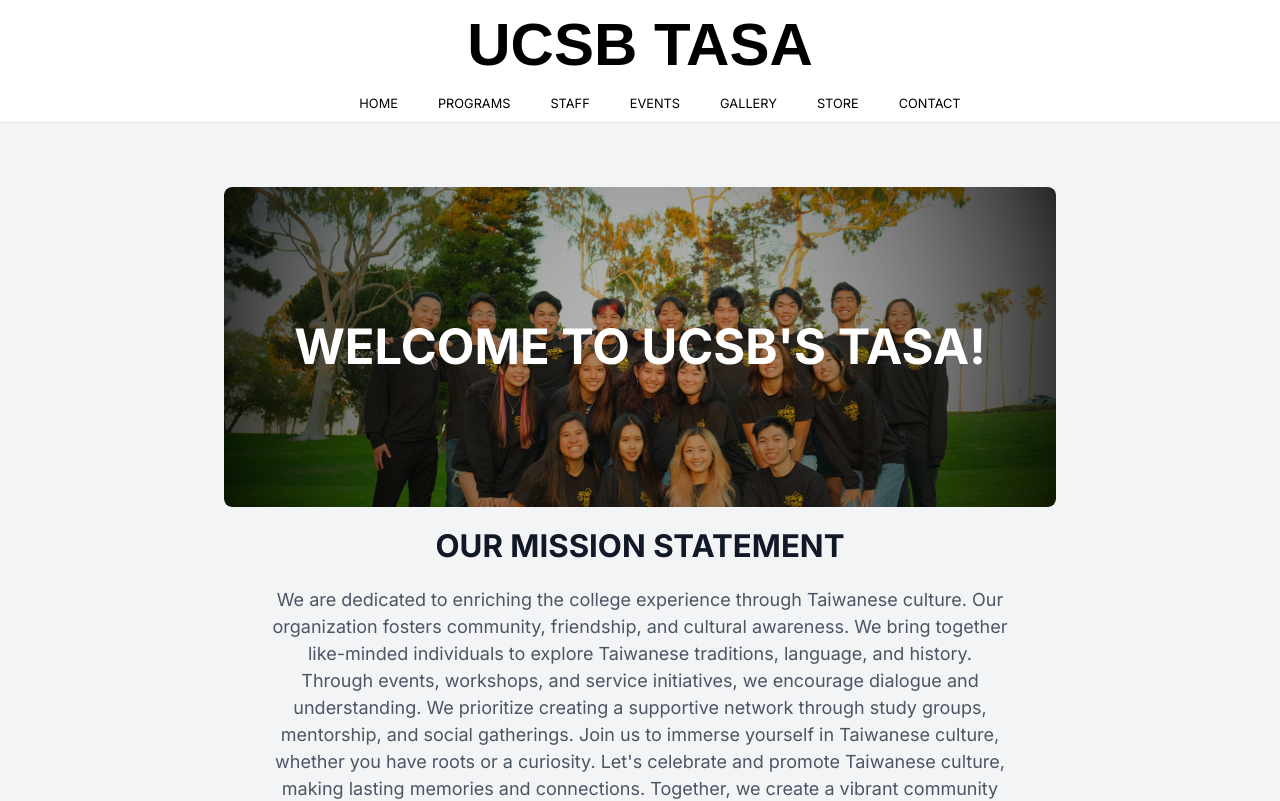
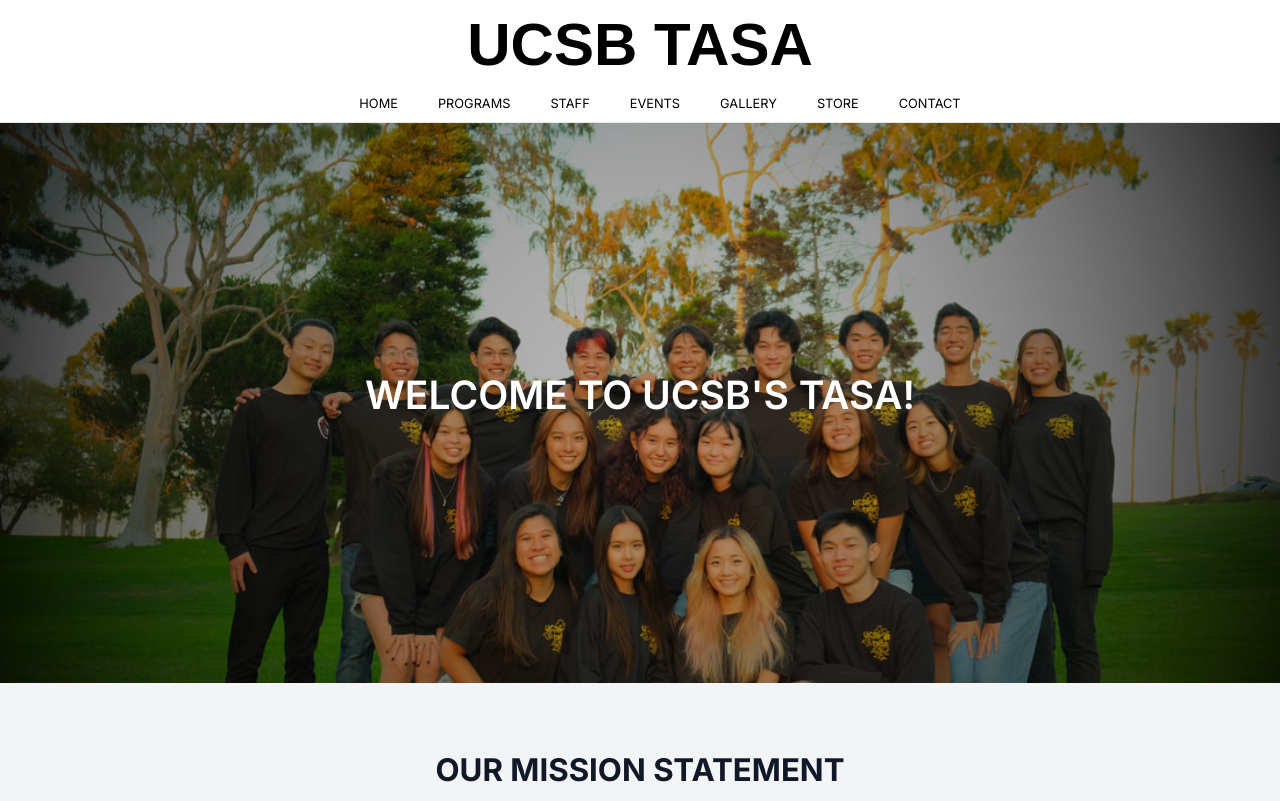
Before and after one commit to UCSBTASA/UCSBTASA.github.io, a Next.js app: page / in a window 1280 px wide. Shown: the top 801 px of the page. Built offline with nearby package versions, Linux system fonts and the light colour scheme.

Commit message:
Update Main Page Image
Hero Banner Version

```diff
--- a/app/_components/main.tsx
+++ b/app/_components/main.tsx
@@ -2,10 +2,28 @@ import Image from "next/image";
 
 const Main = () => {
   return (
+    <div>
+      <div className="relative h-80 lg:h-[70vh]">
+        <Image
+          src="/homepage/staff.jpg"
+          alt="Big Little Photo"
+          fill
+          quality={100}
+          style={{ objectFit: "cover" }}
+        />
+        <div className="absolute inset-0 flex items-center justify-center text-center text-white">
+          <div className="relative z-10">
+            <h1 className="text-4xl font-semibold mb-4 uppercase">
+              WELCOME TO UCSB&apos;S TASA!
+            </h1>
+          </div>
+        </div>
+        <div className="absolute inset-0 bg-black opacity-30"></div>
+      </div>
       <div className="w-full text-center bg-gray-100 py-8">
         <div className="container mx-auto max-w-4xl px-4 sm:px-6 lg:px-8">
           <div className="my-8">
-          <div className="relative w-full h-80 mb-4 rounded-lg overflow-hidden">
+            {/* <div className="relative w-full h-80 mb-4 rounded-lg overflow-hidden">
             <Image
               src="/homepage/staff.jpg"
               fill={true}
@@ -18,24 +36,25 @@ const Main = () => {
                 WELCOME TO UCSB&apos;S TASA!
               </h1>
             </div>
-          </div>
+          </div> */}
             <h2 className="text-3xl font-bold text-gray-900 uppercase">
               OUR MISSION STATEMENT
             </h2>
             <p className="text-md lg:text-lg max-w-3xl mx-auto text-gray-600 mt-4 px-4">
               We are dedicated to enriching the college experience through
               Taiwanese culture. Our organization fosters community, friendship,
-            and cultural awareness. We bring together like-minded individuals to
-            explore Taiwanese traditions, language, and history. Through events,
-            workshops, and service initiatives, we encourage dialogue and
-            understanding. We prioritize creating a supportive network through
-            study groups, mentorship, and social gatherings. Join us to immerse
-            yourself in Taiwanese culture, whether you have roots or a
-            curiosity. Let&apos;s celebrate and promote Taiwanese culture,
-            making lasting memories and connections. Together, we create a
-            vibrant community where college life is enhanced by the richness of
-            Taiwanese heritage.
+              and cultural awareness. We bring together like-minded individuals
+              to explore Taiwanese traditions, language, and history. Through
+              events, workshops, and service initiatives, we encourage dialogue
+              and understanding. We prioritize creating a supportive network
+              through study groups, mentorship, and social gatherings. Join us
+              to immerse yourself in Taiwanese culture, whether you have roots
+              or a curiosity. Let&apos;s celebrate and promote Taiwanese
+              culture, making lasting memories and connections. Together, we
+              create a vibrant community where college life is enhanced by the
+              richness of Taiwanese heritage.
             </p>
+          </div>
         </div>
       </div>
     </div>
```
Lines whose indentation alone changed are shown as unchanged.
